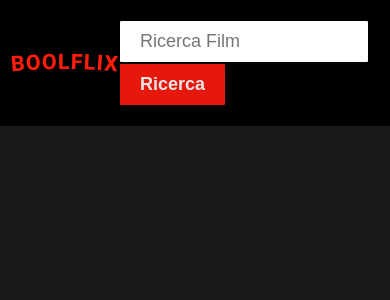
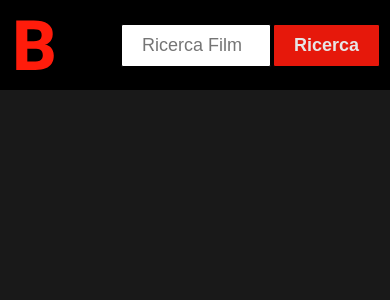
Before and after one commit to Calibro45/vue-boolflix, a Vue app: page / in a window 390 px wide. Shown: the top 300 px of the page. Built offline with nearby package versions, Linux system fonts and the light colour scheme; a small style sheet from the web is missing.

Commit message:
navbar logo smal

```diff
--- a/src/components/CardItem.vue
+++ b/src/components/CardItem.vue
@@ -103,6 +103,10 @@ export default {
     .card-header {
         flex-grow: 1;
 
+        img {
+            margin: 0 auto;
+        }
+
     }
 
     .card-body {
--- a/src/components/MainHeader.vue
+++ b/src/components/MainHeader.vue
@@ -4,6 +4,10 @@
         <nav class="navbar">
             <figure class="logo">
                 <img src="../assets/img/boolfix.svg" alt="">
+            </figure>
+
+            <figure class="logo-sm">
+                <img src="../assets/img/B.svg" alt="">
             </figure>
 
             <searchBar />
@@ -41,6 +45,30 @@ export default {
         .logo {
             width: 150px;
         }
+
+        .logo-sm {
+            height: 50px;
+            display: none;
+
+            img {
+                aspect-ratio: 1;
+            }
+        }
+    }
+}
+
+@media screen and (max-width: 576px) {
+
+    #navbar {
+        .navbar {
+            .logo {
+                display: none;
+            }
+
+            .logo-sm {
+                display: block;
+            }
+        }
     }
 }
 
--- a/src/components/SearchBar.vue
+++ b/src/components/SearchBar.vue
@@ -98,4 +98,12 @@ export default {
     }
 }
 
+@media screen and (max-width: 576px) {
+
+    .search-bar {
+        max-width: 150px;
+    }
+
+}
+
 </style>
```
